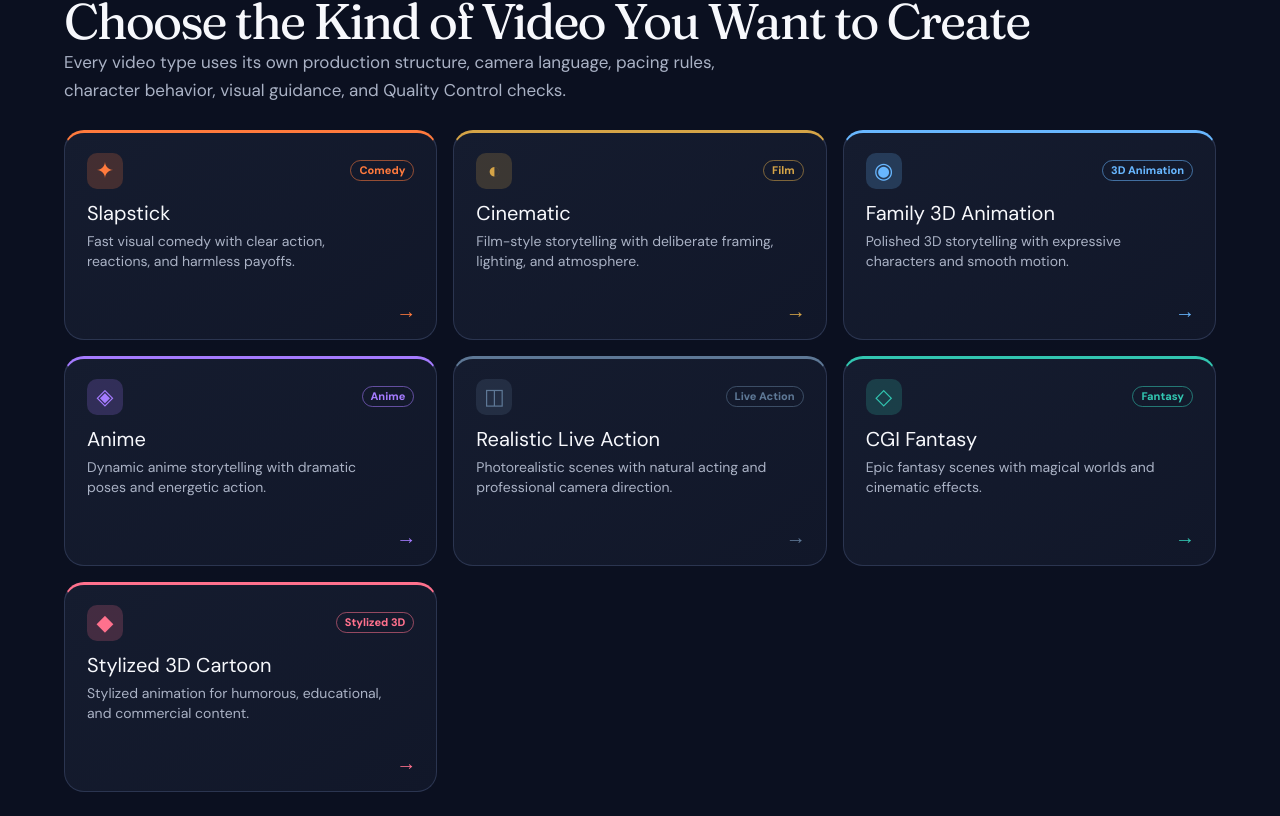
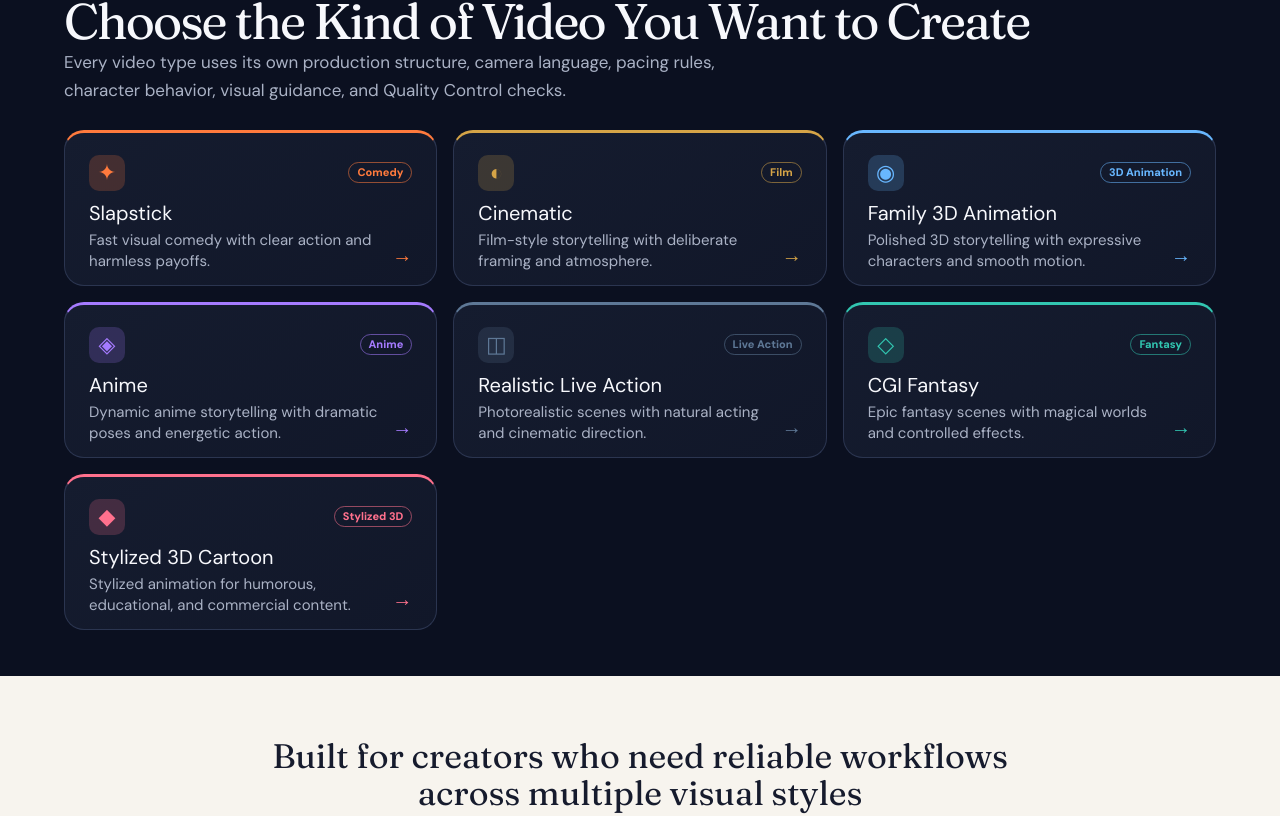
Before and after one commit to saifalrikaby1-png/slapstick-prompt-pack, a Next.js app: page / in a window 1280 px wide. Shown: the part 670-1486 px from the top of the page. Built offline with nearby package versions, Linux system fonts and the light colour scheme.

Commit message:
Match preview video type cards to compact reference size

```diff
--- a/app/marketing-compact.module.css
+++ b/app/marketing-compact.module.css
@@ -12,17 +12,17 @@
 
 .styleSection { padding-top: 52px; padding-bottom: 46px; }
 .styleGrid { display: grid; grid-template-columns: repeat(3, minmax(0, 1fr)); align-items: stretch; gap: 16px; margin-top: 26px; }
-.styleCard { position: relative; min-height: 210px; height: 210px; display: block; padding: 20px 22px 18px; border: 1px solid #2b3550; border-top: 3px solid var(--style-accent); border-radius: 20px; background: linear-gradient(145deg, #151c2f, #111729); color: #f7f8fc; text-decoration: none; transition: transform .2s ease, border-color .2s ease, box-shadow .2s ease, background .2s ease; }
+.styleCard { position: relative; min-height: 156px; height: 156px; max-height: 156px; display: block; padding: 22px 24px; border: 1px solid #2b3550; border-top: 3px solid var(--style-accent); border-radius: 20px; background: linear-gradient(145deg, #151c2f, #111729); color: #f7f8fc; text-decoration: none; transition: transform .2s ease, border-color .2s ease, box-shadow .2s ease, background .2s ease; }
 .styleCard:hover, .styleCard:focus-visible { transform: translateY(-3px); border-color: var(--style-accent); background: #19213a; box-shadow: 0 10px 24px #0003; outline: 3px solid color-mix(in srgb, var(--style-accent) 36%, transparent); outline-offset: 3px; }
 .cardTopRow { display: flex; align-items: center; justify-content: space-between; }
 .styleIcon { display: grid; place-items: center; width: 36px; height: 36px; border-radius: 10px; background: color-mix(in srgb, var(--style-accent) 20%, transparent); color: var(--style-accent); font-size: 22px; }
 .styleBadge { padding: 4px 8px; border: 1px solid color-mix(in srgb, var(--style-accent) 55%, transparent); border-radius: 999px; color: var(--style-accent); font-size: 11px; font-weight: 800; line-height: 1; }
-.styleCard h3 { margin: 12px 0 6px; font-size: 20px; line-height: 1.2; }
-.styleCard p { max-width: calc(100% - 24px); min-height: 41px; margin: 0; overflow: hidden; color: #aab2c5; font-size: 14px; line-height: 1.45; }
-.styleArrow { position: absolute; right: 20px; bottom: 18px; color: var(--style-accent); font-size: 20px; line-height: 1; transition: transform .2s ease; }
+.styleCard h3 { margin: 10px 0 5px; font-size: 20px; line-height: 1.2; }
+.styleCard p { max-width: calc(100% - 22px); min-height: 42px; max-height: 42px; margin: 0; overflow: hidden; color: #aab2c5; font-size: 15px; line-height: 1.4; }
+.styleArrow { position: absolute; right: 24px; bottom: 20px; color: var(--style-accent); font-size: 20px; line-height: 1; transition: transform .2s ease; }
 .styleCard:hover .styleArrow, .styleCard:focus-visible .styleArrow { transform: translateX(4px); }
 
-@media (max-width: 1050px) { .hero { padding-top: 54px; padding-bottom: 48px; } .styleGrid { grid-template-columns: repeat(2, minmax(0, 1fr)); } .styleCard { min-height: 210px; height: 210px; } }
+@media (max-width: 1050px) { .hero { padding-top: 54px; padding-bottom: 48px; } .styleGrid { grid-template-columns: repeat(2, minmax(0, 1fr)); } .styleCard { min-height: 164px; height: 164px; max-height: 164px; } }
 @media (max-width: 640px) {
   .hero { padding: 46px 20px 40px; }
   .hero :global(h1) { font-size: clamp(39px, 12vw, 53px); }
--- a/app/marketing-home.tsx
+++ b/app/marketing-home.tsx
@@ -15,12 +15,12 @@ const examples = [
 
 const plans = [["Starter", "$4.99", "10 AI full packs"], ["Creator", "$11.99", "30 AI full packs"], ["Pro", "$19.99", "60 AI full packs"], ["Studio", "$32.99", "120 AI full packs"]];
 const cardCopy = {
-  slapstick: { badge: "Comedy", description: "Fast visual comedy with clear action, reactions, and harmless payoffs." },
-  cinematic: { badge: "Film", description: "Film-style storytelling with deliberate framing, lighting, and atmosphere." },
+  slapstick: { badge: "Comedy", description: "Fast visual comedy with clear action and harmless payoffs." },
+  cinematic: { badge: "Film", description: "Film-style storytelling with deliberate framing and atmosphere." },
   "family-3d": { badge: "3D Animation", description: "Polished 3D storytelling with expressive characters and smooth motion." },
   anime: { badge: "Anime", description: "Dynamic anime storytelling with dramatic poses and energetic action." },
-  "live-action": { badge: "Live Action", description: "Photorealistic scenes with natural acting and professional camera direction." },
-  "cgi-fantasy": { badge: "Fantasy", description: "Epic fantasy scenes with magical worlds and cinematic effects." },
+  "live-action": { badge: "Live Action", description: "Photorealistic scenes with natural acting and cinematic direction." },
+  "cgi-fantasy": { badge: "Fantasy", description: "Epic fantasy scenes with magical worlds and controlled effects." },
   "stylized-3d": { badge: "Stylized 3D", description: "Stylized animation for humorous, educational, and commercial content." },
 } as const;
 
```
Also changed, not shown: 1 other file (tests, documents, lock files or other folders).
